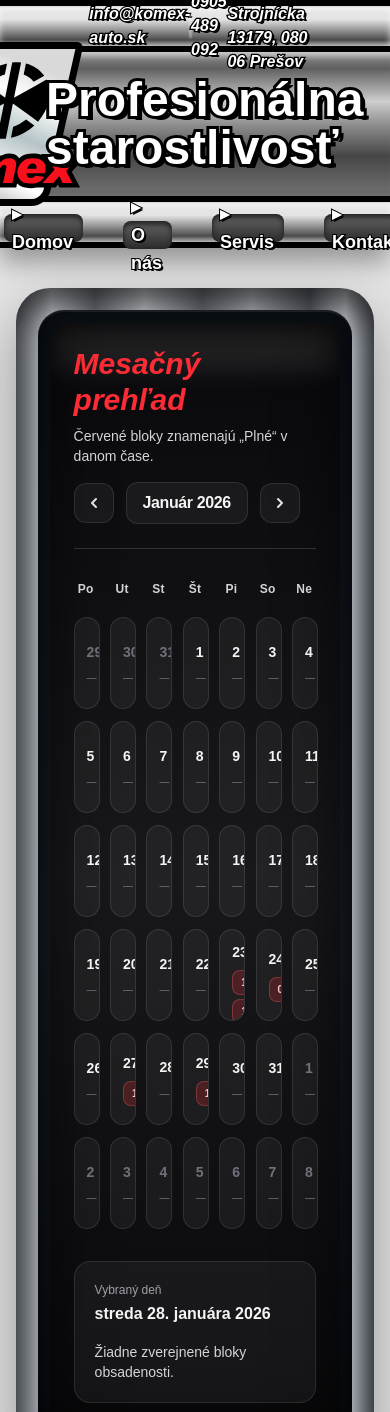
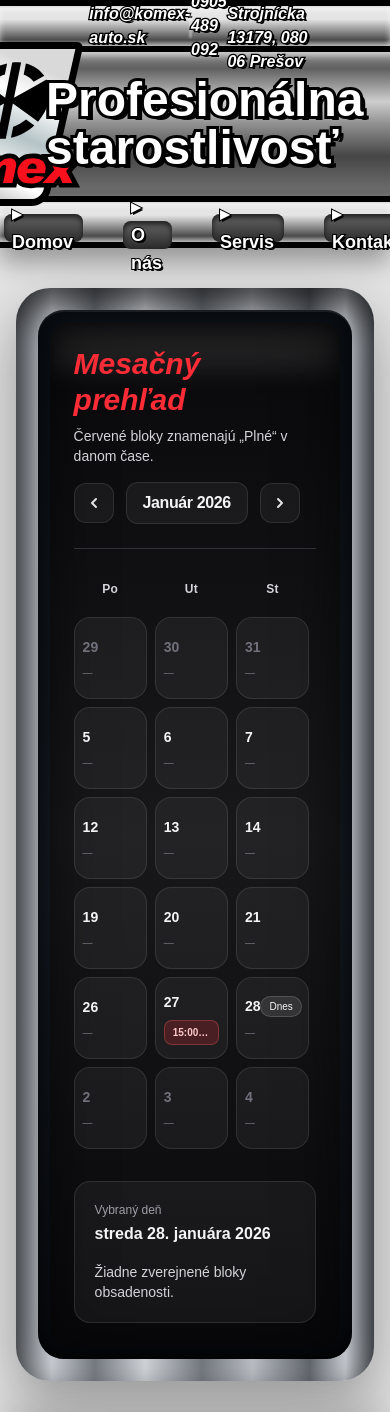
Before and after one commit to simonjedinak/rpj-komex, a Next.js app: page /kalendar in a window 390 px wide. Shown: the top 1412 px of the page. Built offline with nearby package versions, Linux system fonts and the light colour scheme.

Commit message:
responsivita kalendar

```diff
--- a/app/kalendar/page.tsx
+++ b/app/kalendar/page.tsx
@@ -64,7 +64,7 @@ function isSameDay(a: Date, b: Date) {
 
 // Pondelok ako prvý deň v týždni (0..6 => Po..Ne)
 function mondayIndex(date: Date) {
-  const js = date.getDay(); // 0=Ne..6=So
+  const js = date.getDay(); // 0=Ne.6=So
   return (js + 6) % 7; // Po=0 ... Ne=6
 }
 
@@ -101,7 +101,12 @@ function buildMonthGrid(viewDate: Date): DayCell[] {
 
 function ChevronLeftIcon({ className = "" }: { className?: string }) {
   return (
-    <svg viewBox="0 0 20 20" fill="currentColor" className={className} aria-hidden="true">
+      <svg
+          viewBox="0 0 20 20"
+          fill="currentColor"
+          className={className}
+          aria-hidden="true"
+      >
         <path
             fillRule="evenodd"
             d="M12.707 5.293a1 1 0 010 1.414L9.414 10l3.293 3.293a1 1 0 01-1.414 1.414l-4-4a1 1 0 010-1.414l4-4a1 1 0 011.414 0z"
@@ -113,7 +118,12 @@ function ChevronLeftIcon({ className = "" }: { className?: string }) {
 
 function ChevronRightIcon({ className = "" }: { className?: string }) {
   return (
-    <svg viewBox="0 0 20 20" fill="currentColor" className={className} aria-hidden="true">
+      <svg
+          viewBox="0 0 20 20"
+          fill="currentColor"
+          className={className}
+          aria-hidden="true"
+      >
         <path
             fillRule="evenodd"
             d="M7.293 14.707a1 1 0 010-1.414L10.586 10 7.293 6.707a1 1 0 011.414-1.414l4 4a1 1 0 010 1.414l-4 4a1 1 0 01-1.414 0z"
@@ -130,7 +140,7 @@ function ChevronRightIcon({ className = "" }: { className?: string }) {
 type Slot = {
   isoDate: string;
   from: string; // "10:00"
-  to: string;   // "12:00"
+  to: string; // "12:00"
   status: "Plné" | "Voľné";
 };
 
@@ -163,7 +173,9 @@ function groupSlotsByDay(all: Slot[]) {
 
 export default function KalendarPage() {
   const [viewDate, setViewDate] = useState(() => startOfDay(new Date()));
-  const [selectedIso, setSelectedIso] = useState(() => new Date().toISOString().slice(0, 10));
+  const [selectedIso, setSelectedIso] = useState(() =>
+      new Date().toISOString().slice(0, 10)
+  );
 
   const cells = useMemo(() => buildMonthGrid(viewDate), [viewDate]);
 
@@ -171,7 +183,10 @@ export default function KalendarPage() {
   const selectedSlots = slotsByDay.get(selectedIso) ?? [];
 
   const monthLabel = useMemo(() => {
-    const fmt = new Intl.DateTimeFormat("sk-SK", { month: "long", year: "numeric" });
+    const fmt = new Intl.DateTimeFormat("sk-SK", {
+      month: "long",
+      year: "numeric",
+    });
     const raw = fmt.format(viewDate);
     return raw.charAt(0).toUpperCase() + raw.slice(1);
   }, [viewDate]);
@@ -187,11 +202,15 @@ export default function KalendarPage() {
   }, [selectedIso]);
 
   function prevMonth() {
-    setViewDate((d) => startOfDay(new Date(d.getFullYear(), d.getMonth() - 1, 1)));
+    setViewDate((d) =>
+        startOfDay(new Date(d.getFullYear(), d.getMonth() - 1, 1))
+    );
   }
 
   function nextMonth() {
-    setViewDate((d) => startOfDay(new Date(d.getFullYear(), d.getMonth() + 1, 1)));
+    setViewDate((d) =>
+        startOfDay(new Date(d.getFullYear(), d.getMonth() + 1, 1))
+    );
   }
 
   const week = ["Po", "Ut", "St", "Št", "Pi", "So", "Ne"];
@@ -199,7 +218,6 @@ export default function KalendarPage() {
   return (
       <main className="min-h-[70vh] bg-neutral-200 py-10">
         <section className="mx-auto w-[min(1100px,92vw)]">
-
           <ChromePanel>
             <div className="flex flex-col gap-4 md:flex-row md:items-end md:justify-between">
               <div>
@@ -262,17 +280,20 @@ export default function KalendarPage() {
             <div className="mt-6 h-px w-full bg-zinc-700/70" />
 
             <div className="mt-6">
-            {/* hlavička dní */}
-            <div className="grid grid-cols-7 gap-3 text-center text-xs md:text-sm text-zinc-300">
+              {/* hlavička dní (mobile: scroll) */}
+              <div className="overflow-x-auto touch-pan-x">
+                <div className="min-w-[560px] grid grid-cols-7 gap-2 sm:gap-3 text-center text-xs md:text-sm text-zinc-300">
                   {week.map((w) => (
                       <div key={w} className="py-2 font-extrabold tracking-wide">
                         {w}
                       </div>
                   ))}
                 </div>
+              </div>
 
-            {/* dni */}
-            <div className="mt-3 grid grid-cols-7 gap-3">
+              {/* dni (mobile: scroll) */}
+              <div className="mt-3 overflow-x-auto touch-pan-x">
+                <div className="min-w-[560px] grid grid-cols-7 gap-2 sm:gap-3">
                   {cells.map((c) => {
                     const daySlots = slotsByDay.get(c.iso) ?? [];
                     const isSelected = c.iso === selectedIso;
@@ -289,8 +310,8 @@ export default function KalendarPage() {
                             className={[
                               "group relative overflow-hidden text-left",
                               "rounded-2xl border",
-                      "p-3 md:p-4",
-                      "h-[92px] sm:h-[108px] md:h-[130px]",
+                              "p-2 sm:p-3 md:p-4",
+                              "h-[82px] sm:h-[108px] md:h-[130px]",
                               "transition",
                               "focus:outline-none focus:ring-2 focus:ring-white/15",
                               "bg-white/5 border-white/10 hover:bg-white/10 hover:border-white/15",
@@ -369,6 +390,7 @@ export default function KalendarPage() {
                   })}
                 </div>
               </div>
+            </div>
 
             {/* zoznam pre vybraný deň: stále iba časy + stav */}
             <div className="mt-8 rounded-2xl border border-white/10 bg-white/5 p-5">
@@ -412,8 +434,6 @@ export default function KalendarPage() {
                     </ul>
                 )}
               </div>
-
-
             </div>
           </ChromePanel>
         </section>
```
Also changed, not shown: 1 other file (tests, documents, lock files or other folders). Lines whose indentation alone changed are shown as unchanged.
